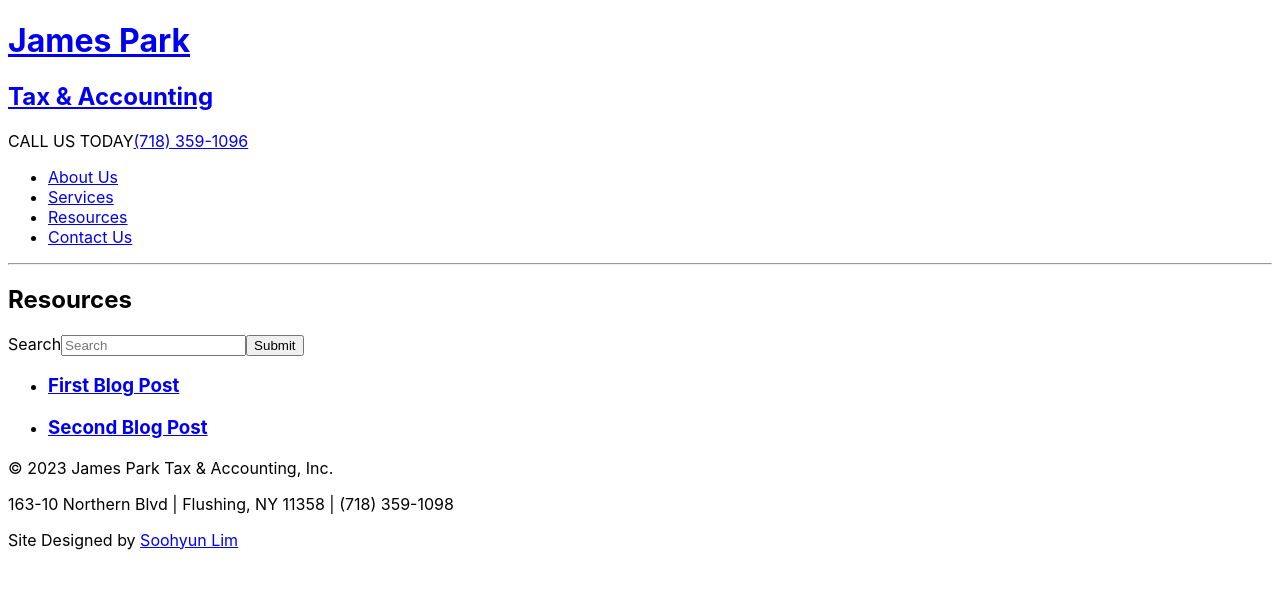
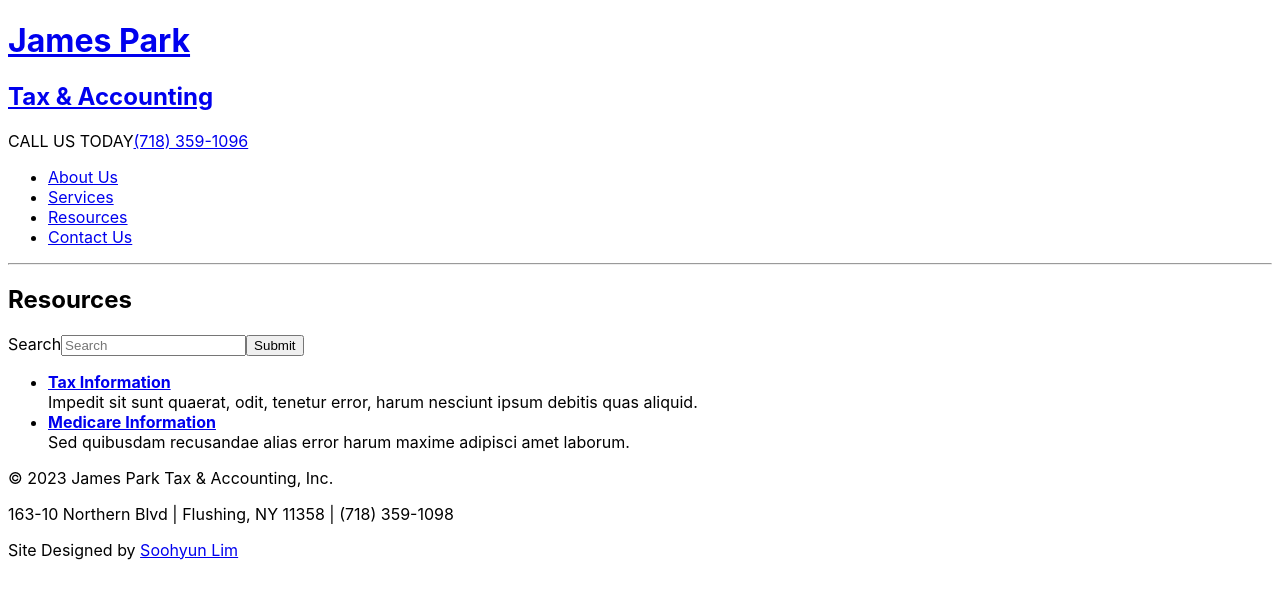
Before and after one commit to nooccarr/james-park-tax, a React (Vite) app: page /resources in a window 1280 px wide. Shown: the top 598 px of the page. Built offline with nearby package versions, Linux system fonts and the light colour scheme.

Commit message:
Modify routing in Resources component.

```diff
--- a/src/app/components/App.jsx
+++ b/src/app/components/App.jsx
@@ -5,21 +5,9 @@ import Home from './Home';
 import AboutUs from './AboutUs';
 import Services from './Services';
 import Resources from './Resources';
-import PostList from './PostList';
-import Post from './Post';
 import ContactUs from './ContactUs';
 import NoMatch from './NoMatch';
 import Footer from './Footer';
-const BlogPosts = {
-  'first-blog-post': {
-    title: 'First Blog Post',
-    description: 'Lorem ipsum dolor sit amet, consectetur adip.'
-  },
-  'second-blog-post': {
-    title: 'Second Blog Post',
-    description: 'Hello React Router v6'
-  }
-};
 
 const App = () => {
   return (
@@ -30,10 +18,7 @@ const App = () => {
           <Route index element={<Home />} />
           <Route path='about-us' element={<AboutUs />} />
           <Route path='services' element={<Services />} />
-          <Route path='resources' element={<Resources />}>
-            <Route index element={<PostList posts={BlogPosts} />} />
-            <Route path=':slug' element={<Post posts={BlogPosts} />} />
-          </Route>
+          <Route path='resources/*' element={<Resources />} />
           <Route path='contact-us' element={<ContactUs />} />
           <Route path='*' element={<NoMatch />} />
         </Route>
--- a/src/app/components/Post.jsx
+++ b/src/app/components/Post.jsx
@@ -10,7 +10,7 @@ const Post = ({ posts }) => {
 
   return (
     <div>
-      {console.log(posts)}
+      {/* {console.log(posts)} */}
       <h1>Post ID: {slug}</h1>
       <h3>{title}</h3>
       <p>{description}</p>
--- a/src/app/components/PostList.jsx
+++ b/src/app/components/PostList.jsx
@@ -1,12 +1,18 @@
-import { Link } from 'react-router-dom';
+import { Link, useParams, useNavigate } from 'react-router-dom';
+const Resource = ['tax', 'medicare'];
 
 const PostList = ({ posts }) => {
+  const { resourceId } = useParams();
+  const resource = Resource.includes(resourceId);
+
+  if (!resource) return <span>The resource you've requested doesn't exist.</span>;
+
   return (
     <ul>
       {/* {console.log(posts)} */}
       {Object.entries(posts).map(([slug, { title }]) => (
         <li key={slug}>
-          <Link to={`/resources/${slug}`}>
+          <Link to={`/resources/${resourceId}/${slug}`}>
             <h3>{title}</h3>
           </Link>
         </li>
--- a/src/app/components/Resources.jsx
+++ b/src/app/components/Resources.jsx
@@ -1,20 +1,41 @@
-// import { useState } from 'react';
-import { Outlet } from 'react-router-dom';
+import { Routes, Route } from 'react-router-dom';
 import SearchParams from "./SearchParams";
-// import PostList from './PostList';
+import ResourcesLayout from './ResourcesLayout';
+import PostList from './PostList';
+import Post from './Post';
+const BlogPosts = {
+  'first-blog-post': {
+    title: 'First Blog Post',
+    description: 'Lorem ipsum dolor sit amet, consectetur adip.'
+  },
+  'second-blog-post': {
+    title: 'Second Blog Post',
+    description: 'Hello React Router v6'
+  }
+};
 
 const Resources = () => {
-  // const [posts, setPosts] = useState(BlogPosts);
-
   return (
     <div>
       <div>
         <h2>Resources</h2>
       </div>
       <main>
-        <SearchParams />
+        <section>
+          <Routes>
+            <Route index element={<SearchParams />} />
+          </Routes>
+
+        </section>
+        <section>
+          <Routes>
+            <Route index element={<ResourcesLayout />} />
+            <Route path=':resourceId' element={<PostList posts={BlogPosts} />} />
+            <Route path=':resourceId/:slug' element={<Post posts={BlogPosts} />} />
+          </Routes>
+        </section>
       </main>
-      <Outlet />
+
     </div>
   );
 };
--- /dev/null
+++ b/src/app/components/ResourcesLayout.jsx
@@ -0,0 +1,26 @@
+import { Link } from 'react-router-dom';
+
+const ResourcesLayout = () => {
+  return (
+    <nav>
+      <ul>
+        <li>
+          <strong>
+            <Link to='/resources/tax'>Tax Information</Link>
+          </strong>
+          <br />
+          Impedit sit sunt quaerat, odit, tenetur error, harum nesciunt ipsum debitis quas aliquid.
+        </li>
+        <li>
+          <strong>
+            <Link to='/resources/medicare'>Medicare Information</Link>
+          </strong>
+          <br />
+          Sed quibusdam recusandae alias error harum maxime adipisci amet laborum.
+        </li>
+      </ul>
+    </nav>
+  );
+};
+
+export default ResourcesLayout;
```
